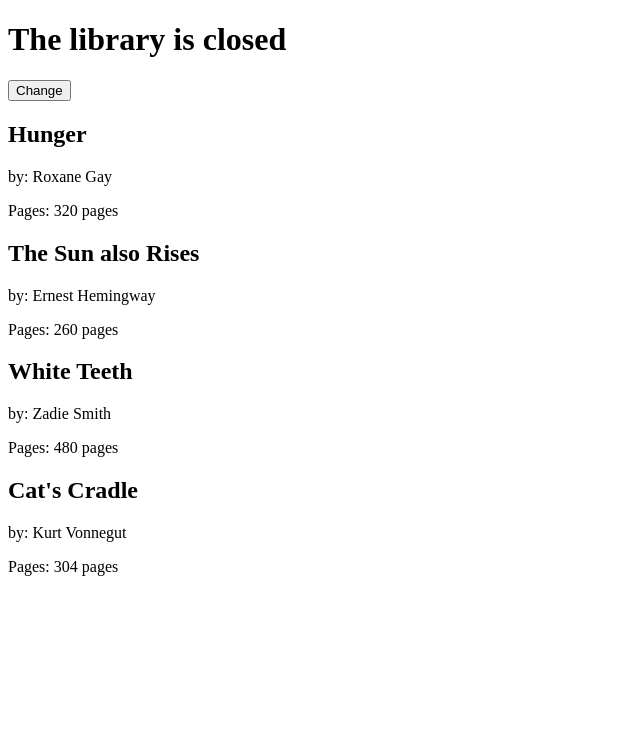
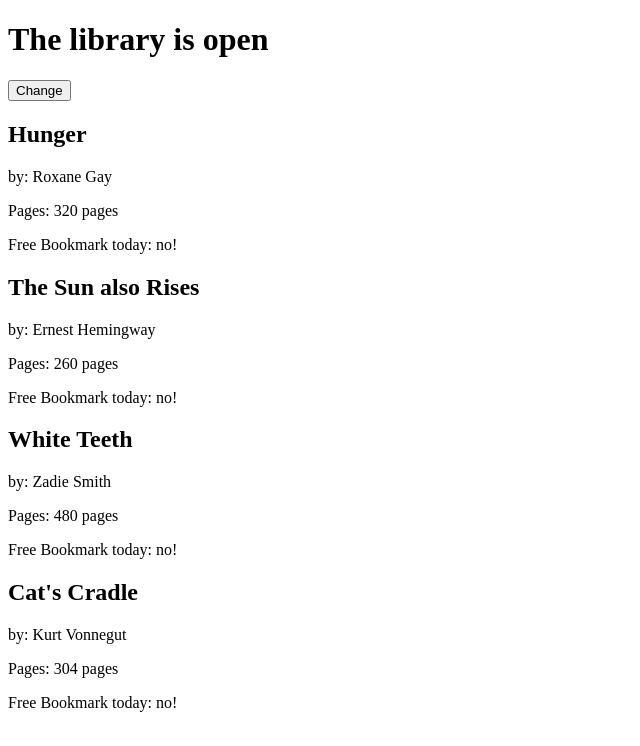
Before and after one commit to paulmcaruana/react-is-fun, a React (Create React App) app: page / in a window 1280 px wide. Shown: the top 746 px of the page, without its empty margins (0-640 px from the left). Built offline with nearby package versions, Linux system fonts and the light colour scheme.

Commit message:
Pass state as props

```diff
--- a/src/index.js
+++ b/src/index.js
@@ -8,18 +8,21 @@
   {"title": "Cat's Cradle", "author": "Kurt Vonnegut", "pages": 304}
 ]
 
-const Book = ({title, author, pages}) => {
+const Book = ({title, author, pages, freeBookMark}) => {
   return (
     <section>
       <h2>{title}</h2>
       <p>by: {author}</p>
       <p>Pages: {pages} pages</p>
+      <p>Free Bookmark today: {freeBookMark ? 'yes!' : 'no!'}</p>
     </section>
   )
 }
 class Library extends React.Component {
 
-  state = {open: false}
+  state = {open: true,
+          freeBookMark: false
+  }
 
   toggleOpenClosed= () => {
     this.setState(prevState => ({
@@ -38,7 +41,8 @@
               key={i}
               title={book.title}
               author={book.author}
-              pages={book.pages} />
+              pages={book.pages}
+              freeBookMark={this.state.freeBookMark}/>
         )}
 
       </div>
```
